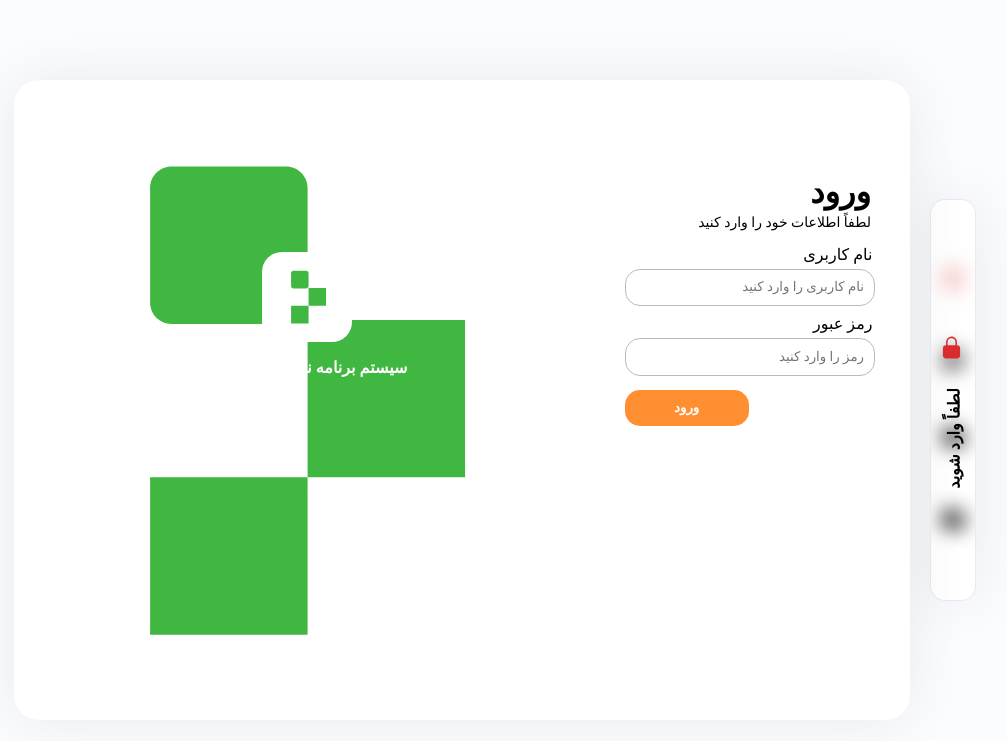
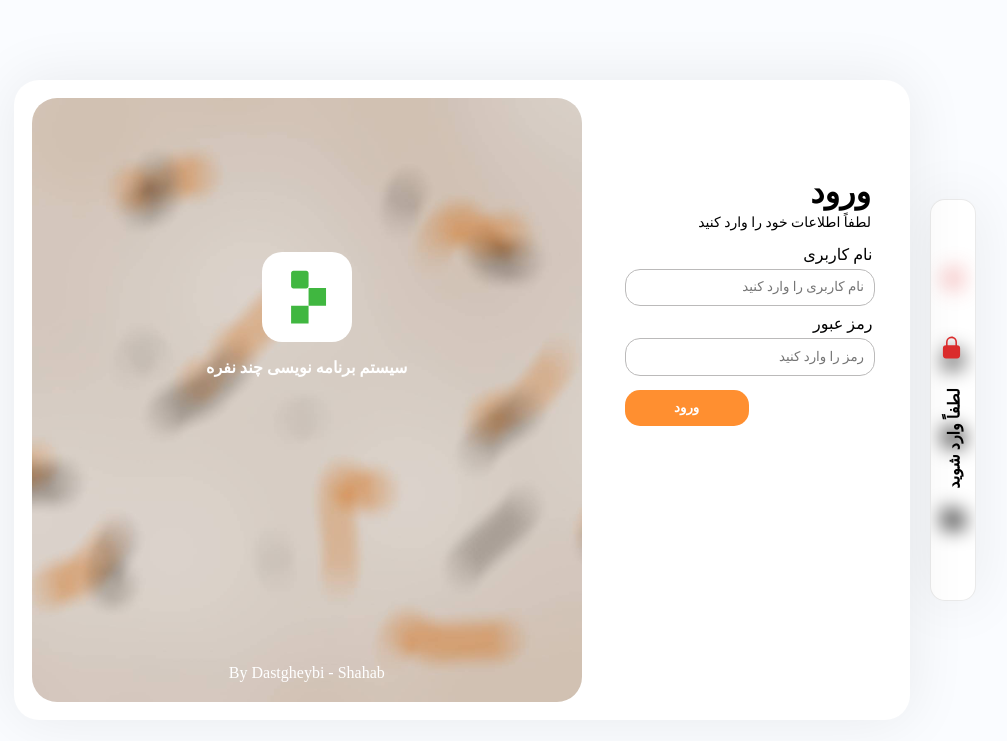
Before and after one commit to dastgheybi-smh/live-box, a Flask app: page /login in a window 1280 px wide. Shown: the top 741 px of the page, without its empty margins (145-1152 px from the left). Run offline with Flask 3, Linux system fonts and the light colour scheme.

Commit message:
Background in loginCss solved

```diff
--- a/static/login.css
+++ b/static/login.css
@@ -37,7 +37,7 @@
     border-radius: 25px;
     position: relative;
     width: 80%;
-    background-image: url('static/images/Logo.svg');
+    background-image: url('static/images/B.jpg');
     background-position: center;
     background-size:cover;
     display: flex;
```
